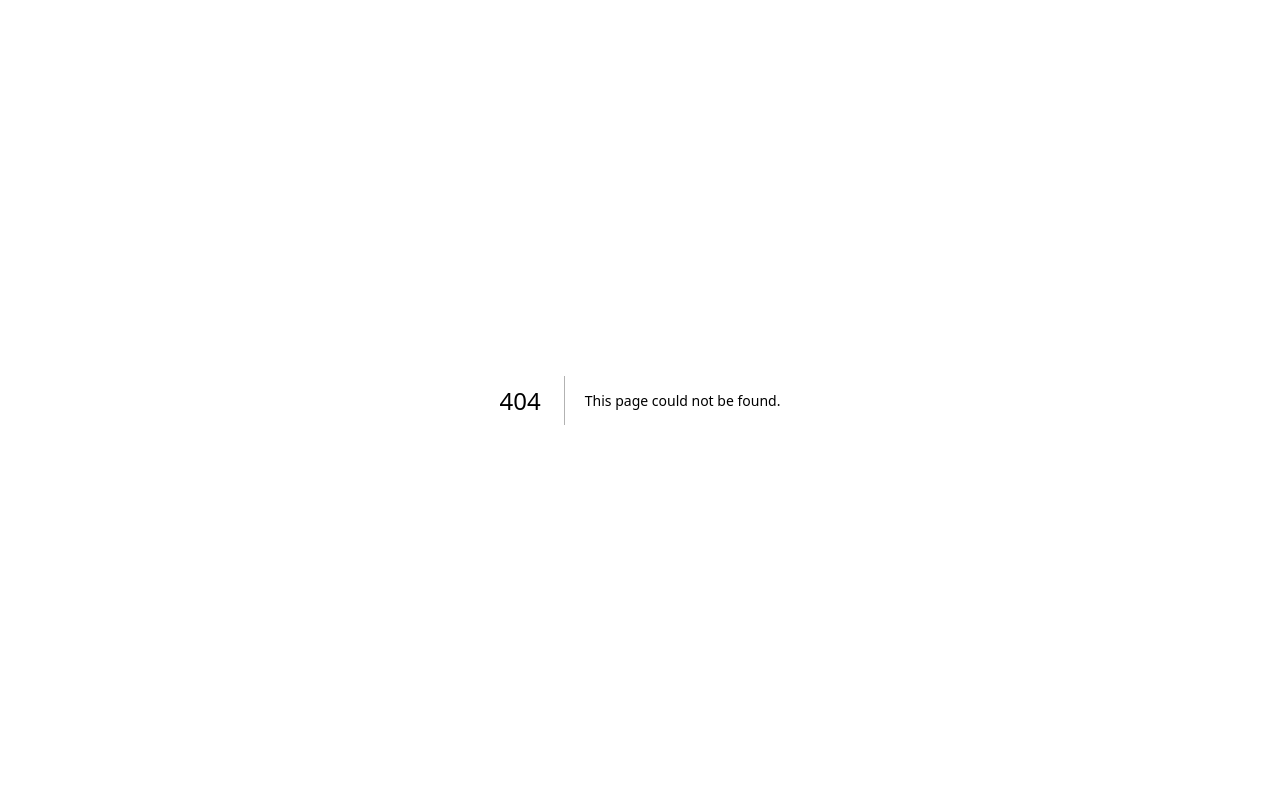
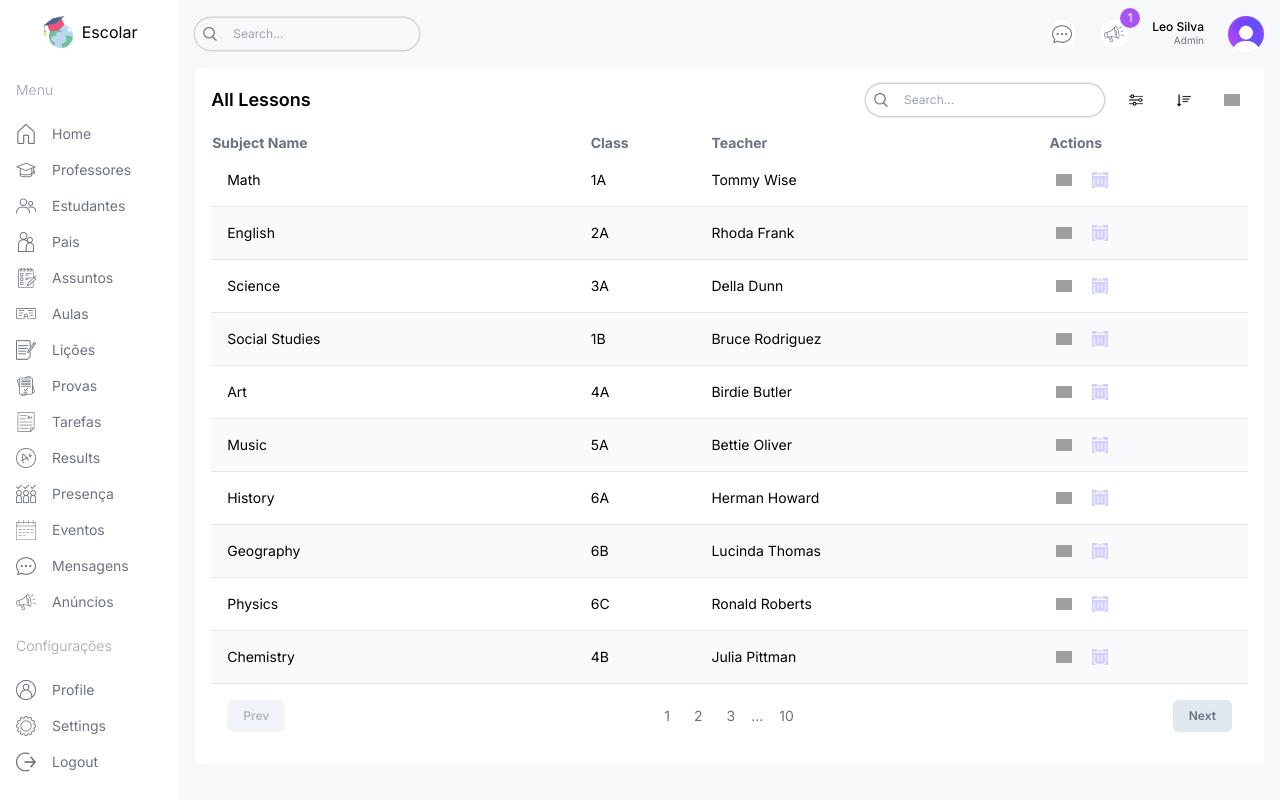
Before and after one commit to leoCardosoDev/front_end_reactjs_dashboard_school, a Next.js app: page /list/lessons in a window 1280 px wide. Before the commit this address had no page. Built offline with nearby package versions, Linux system fonts and the light colour scheme; grey boxes are pictures that could not be loaded.

Commit message:
feat: add list lesson

```diff
--- /dev/null
+++ b/src/app/(dashboard)/list/lessons/page.tsx
@@ -0,0 +1,83 @@
+import FormModal from "@/components/FormModal";
+import Pagination from "@/components/Pagination";
+import Table from "@/components/Table";
+import TableSearch from "@/components/TableSearch";
+import { lessonsData, role } from "@/lib/data";
+import Image from "next/image";
+
+type Lesson = {
+  id: number;
+  subject: string;
+  class: string;
+  teacher: string;
+};
+
+const columns = [
+  {
+    header: "Subject Name",
+    accessor: "name",
+  },
+  {
+    header: "Class",
+    accessor: "class",
+  },
+  {
+    header: "Teacher",
+    accessor: "teacher",
+    className: "hidden md:table-cell",
+  },
+  {
+    header: "Actions",
+    accessor: "action",
+  },
+];
+
+const LessonListPage = () => {
+  const renderRow = (item: Lesson) => (
+    <tr
+      key={item.id}
+      className="border-b border-gray-200 even:bg-slate-50 text-sm hover:bg-lamaPurpleLight"
+    >
+      <td className="flex items-center gap-4 p-4">{item.subject}</td>
+      <td>{item.class}</td>
+      <td className="hidden md:table-cell">{item.teacher}</td>
+      <td>
+        <div className="flex items-center gap-2">
+          {role === "admin" && (
+            <>
+              <FormModal table="lesson" type="update" data={item} />
+              <FormModal table="lesson" type="delete" id={item.id} />
+            </>
+          )}
+        </div>
+      </td>
+    </tr>
+  );
+
+  return (
+    <div className="bg-white p-4 rounded-md flex-1 m-4 mt-0">
+      {/* TOP */}
+      <div className="flex items-center justify-between">
+        <h1 className="hidden md:block text-lg font-semibold">All Lessons</h1>
+        <div className="flex flex-col md:flex-row items-center gap-4 w-full md:w-auto">
+          <TableSearch />
+          <div className="flex items-center gap-4 self-end">
+            <button className="w-8 h-8 flex items-center justify-center rounded-full bg-lamaYellow">
+              <Image src="/filter.png" alt="" width={14} height={14} />
+            </button>
+            <button className="w-8 h-8 flex items-center justify-center rounded-full bg-lamaYellow">
+              <Image src="/sort.png" alt="" width={14} height={14} />
+            </button>
+            {role === "admin" && <FormModal table="lesson" type="create" />}
+          </div>
+        </div>
+      </div>
+      {/* LIST */}
+      <Table columns={columns} renderRow={renderRow} data={lessonsData} />
+      {/* PAGINATION */}
+      <Pagination />
+    </div>
+  );
+};
+
+export default LessonListPage;
```
